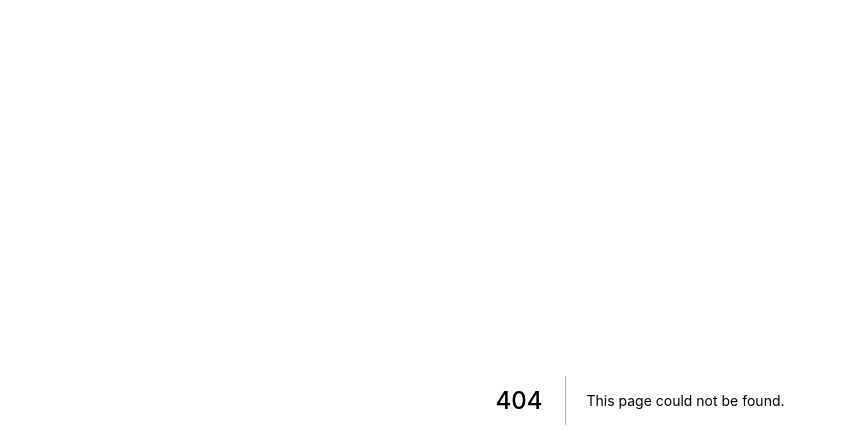
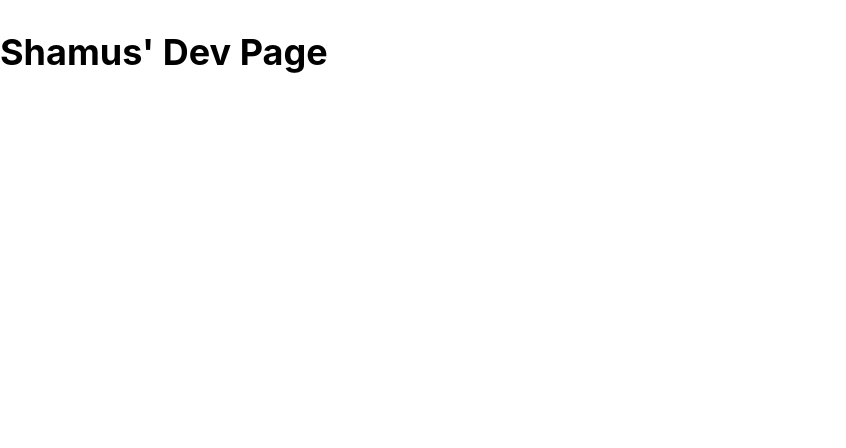
Before and after one commit to japser36/COSC-499-Pace-A, a Next.js app in the folder src/: page /app/shamus in a window 1280 px wide. Before the commit this address had no page. Shown: the top 448 px of the page, without its empty margins (0-846 px from the left). Built offline with nearby package versions, Linux system fonts and the light colour scheme.

Commit message:
Setup environment
Setup environment and added a 'shamus' page which I will use for basic testing.

```diff
--- /dev/null
+++ b/src/pages/app/shamus.tsx
@@ -0,0 +1,14 @@
+import Head from 'next/head'
+import Link from 'next/link'
+
+export default function Home() {
+	return (
+		<>
+            <Head>
+				<title>Shamus Dev Page</title>
+			</Head>
+			<h1>Shamus' Dev Page</h1>
+
+		</>
+	)
+}
```
